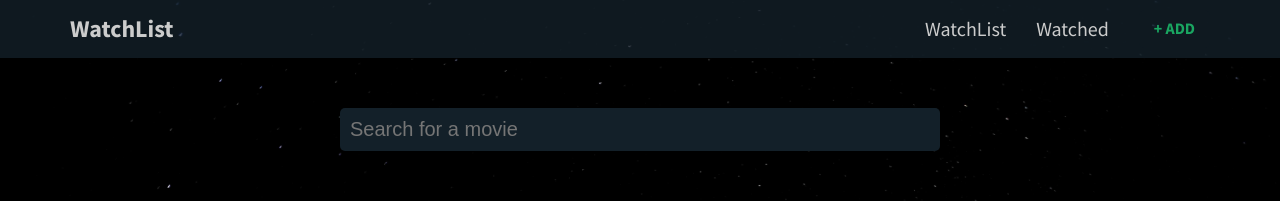
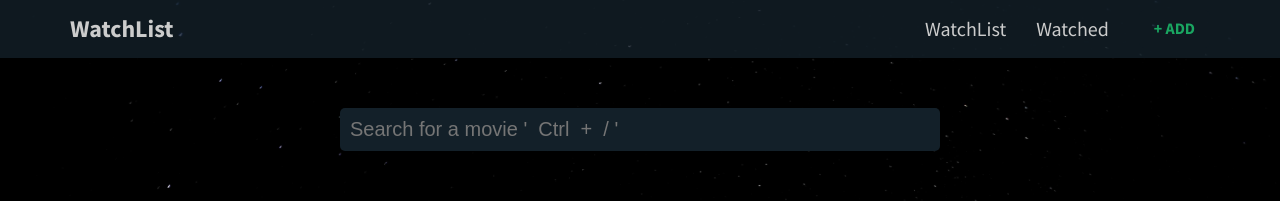
Before and after one commit to sammed-21/movie-search, a React (Create React App) app: page /add in a window 1280 px wide. Shown: the top 201 px of the page. Built offline with nearby package versions, Linux system fonts and the light colour scheme.

Commit message:
keyboard shortcut

```diff
--- a/package.json
+++ b/package.json
@@ -8,6 +8,7 @@
     "@testing-library/user-event": "^13.5.0",
     "react": "^18.2.0",
     "react-dom": "^18.2.0",
+    "react-interactions": "^0.0.8",
     "react-router-dom": "^6.3.0",
     "react-scripts": "5.0.1",
     "web-vitals": "^2.1.4"
--- a/src/components/Add.js
+++ b/src/components/Add.js
@@ -1,6 +1,7 @@
-import React, { useState } from "react";
+import React, { useState,useRef,useEffect } from "react";
 import ResultCard from './ResultCard'
 const Add = (movie) => {
+  const ref = useRef(null);
   const [query, setQuery] = useState("");
   const [results, setResults] = useState([]);
   const onChange = (e) => {
@@ -18,6 +19,19 @@ const Add = (movie) => {
          }
       });
   };
+  useEffect(() => {
+    function handleKeyDown(event) {
+      if (event.ctrlKey && event.key === '/') {
+        ref.current.focus();
+      }
+    }
+
+    document.addEventListener('keydown', handleKeyDown);
+
+    return () => {
+      document.removeEventListener('keydown', handleKeyDown);
+    };
+  }, [ref])
   return (
     <div className="add-page">
       <div className="container">
@@ -26,8 +40,10 @@ const Add = (movie) => {
             <input
               type="text"
               value={query}
+
+              ref={ref}
               onChange={onChange}
-              placeholder="Search for a movie"
+              placeholder="Search for a movie '  Ctrl  +  / '"
             />
           </div>
           {
```
Also changed, not shown: 1 other file (tests, documents, lock files or other folders).
